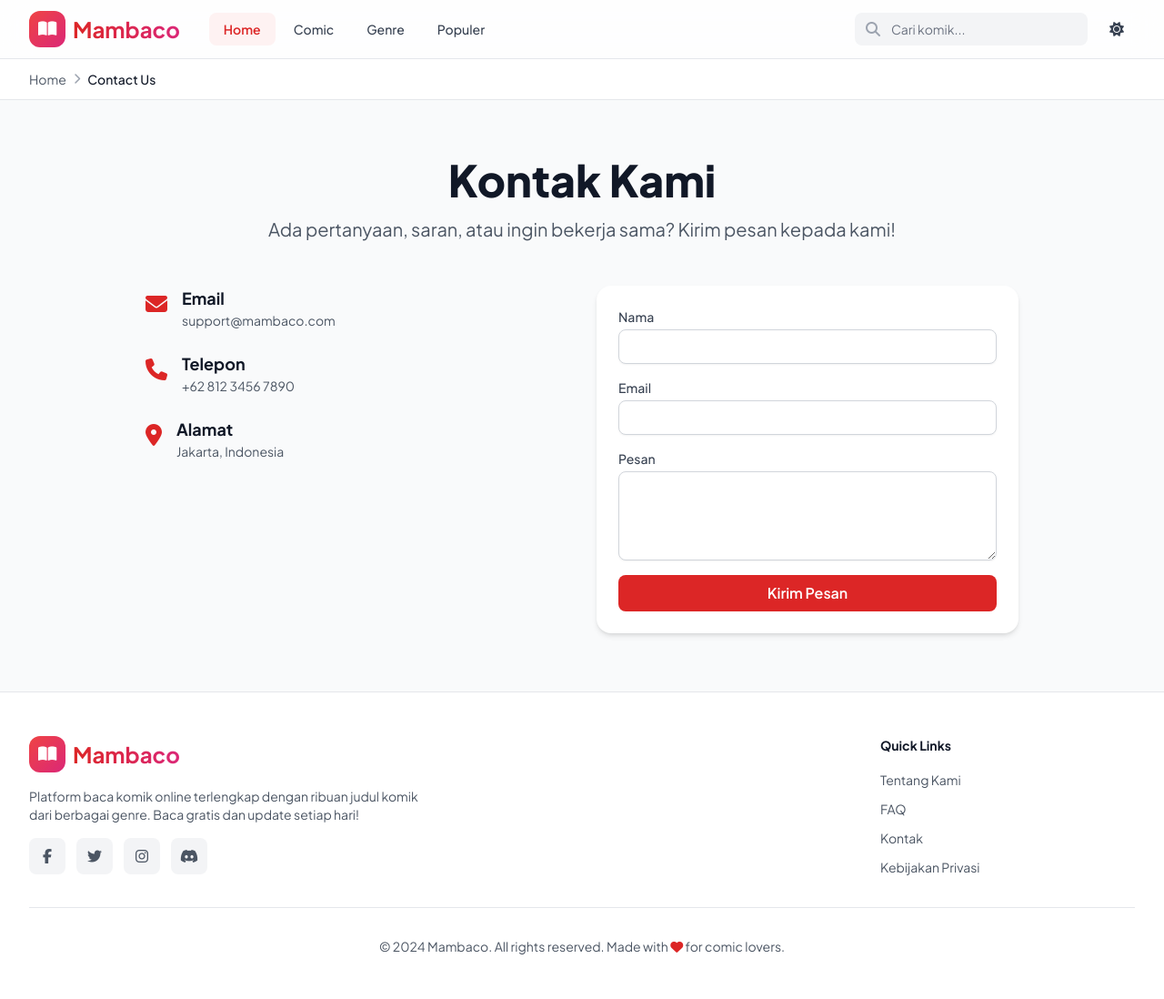
After one commit to syahroel712/project-baca-komik, a Laravel app: page /contact in a window 1280 px wide. The commit adds this page. Shown: the whole page at 91% size. Run offline with Laravel 12, Linux system fonts and the light colour scheme; some libraries are stand-ins or nearby versions.

Commit message:
feat: about, contact, faq & privacy page

```diff
--- /dev/null
+++ b/app/Livewire/About.php
@@ -0,0 +1,13 @@
+<?php
+
+namespace App\Livewire;
+
+use Livewire\Component;
+
+class About extends Component
+{
+    public function render()
+    {
+        return view('livewire.about');
+    }
+}
--- /dev/null
+++ b/app/Livewire/Contact.php
@@ -0,0 +1,13 @@
+<?php
+
+namespace App\Livewire;
+
+use Livewire\Component;
+
+class Contact extends Component
+{
+    public function render()
+    {
+        return view('livewire.contact');
+    }
+}
--- /dev/null
+++ b/app/Livewire/ContactForm.php
@@ -0,0 +1,35 @@
+<?php
+
+namespace App\Livewire;
+
+use Livewire\Component;
+
+class ContactForm extends Component
+{
+    public $name;
+    public $email;
+    public $message;
+    public $success = false;
+
+    protected $rules = [
+        'name' => 'required|string|min:3',
+        'email' => 'required|email',
+        'message' => 'required|string|min:10',
+    ];
+
+    public function submit()
+    {
+        $this->validate();
+
+        // Dummy: kita cuma set success flag
+        $this->success = true;
+
+        // Reset form
+        $this->reset(['name', 'email', 'message']);
+    }
+
+    public function render()
+    {
+        return view('livewire.contact-form');
+    }
+}
--- /dev/null
+++ b/app/Livewire/Faq.php
@@ -0,0 +1,13 @@
+<?php
+
+namespace App\Livewire;
+
+use Livewire\Component;
+
+class Faq extends Component
+{
+    public function render()
+    {
+        return view('livewire.faq');
+    }
+}
--- a/app/Livewire/Home.php
+++ b/app/Livewire/Home.php
@@ -40,7 +40,7 @@ class Home extends Component
             // ->where('is_featured', true) // if you don't have, use
             ->orderByDesc('created_at')
             ->with('genres')
-            ->take(6)
+            ->take(3)
             ->get();
 
         // popular horizontal scroller (week/top) — use views or likes
--- /dev/null
+++ b/app/Livewire/Privacy.php
@@ -0,0 +1,13 @@
+<?php
+
+namespace App\Livewire;
+
+use Livewire\Component;
+
+class Privacy extends Component
+{
+    public function render()
+    {
+        return view('livewire.privacy');
+    }
+}
--- a/resources/views/components/footer.blade.php
+++ b/resources/views/components/footer.blade.php
@@ -38,18 +38,30 @@
             <div>
                 <h4 class="text-sm font-bold text-gray-900 dark:text-white mb-4">Quick Links</h4>
                 <ul class="space-y-2">
-                    <li><a href="#"
-                            class="text-sm text-gray-600 dark:text-gray-400 hover:text-red-600 dark:hover:text-red-400 transition-colors">Tentang
-                            Kami</a></li>
-                    <li><a href="#"
-                            class="text-sm text-gray-600 dark:text-gray-400 hover:text-red-600 dark:hover:text-red-400 transition-colors">FAQ</a>
+                    <li>
+                        <a href="{{ route('about') }}"
+                            class="text-sm text-gray-600 dark:text-gray-400 hover:text-red-600 dark:hover:text-red-400 transition-colors">
+                            Tentang Kami
+                        </a>
                     </li>
-                    <li><a href="#"
-                            class="text-sm text-gray-600 dark:text-gray-400 hover:text-red-600 dark:hover:text-red-400 transition-colors">Kontak</a>
+                    <li>
+                        <a href="{{ route('faq') }}"
+                            class="text-sm text-gray-600 dark:text-gray-400 hover:text-red-600 dark:hover:text-red-400 transition-colors">
+                            FAQ
+                        </a>
                     </li>
-                    <li><a href="#"
-                            class="text-sm text-gray-600 dark:text-gray-400 hover:text-red-600 dark:hover:text-red-400 transition-colors">Kebijakan
-                            Privasi</a></li>
+                    <li>
+                        <a href="{{ route('contact') }}"
+                            class="text-sm text-gray-600 dark:text-gray-400 hover:text-red-600 dark:hover:text-red-400 transition-colors">
+                            Kontak
+                        </a>
+                    </li>
+                    <li>
+                        <a href="{{ route('privacy') }}"
+                            class="text-sm text-gray-600 dark:text-gray-400 hover:text-red-600 dark:hover:text-red-400 transition-colors">
+                            Kebijakan Privasi
+                        </a>
+                    </li>
                 </ul>
             </div>
 
--- /dev/null
+++ b/resources/views/livewire/contact-form.blade.php
@@ -0,0 +1,43 @@
+<div class="bg-white dark:bg-gray-800 rounded-2xl shadow-md p-6 transition-colors duration-300">
+    @if ($success)
+        <div class="mb-4 px-4 py-3 rounded-lg bg-green-100 dark:bg-green-700 text-green-800 dark:text-green-100">
+            Pesan berhasil terkirim!
+        </div>
+    @endif
+
+    <form wire:submit.prevent="submit" class="space-y-4">
+        <div>
+            <label for="name" class="block text-sm font-medium text-gray-700 dark:text-gray-300">Nama</label>
+            <input type="text" id="name" wire:model.defer="name"
+                class="mt-1 block w-full rounded-lg border border-gray-300 dark:border-gray-700 bg-white dark:bg-gray-900 text-gray-900 dark:text-white shadow-sm focus:ring-red-500 focus:border-red-500 sm:text-sm p-2">
+            @error('name')
+                <span class="text-red-600 text-sm">{{ $message }}</span>
+            @enderror
+        </div>
+
+        <div>
+            <label for="email" class="block text-sm font-medium text-gray-700 dark:text-gray-300">Email</label>
+            <input type="email" id="email" wire:model.defer="email"
+                class="mt-1 block w-full rounded-lg border border-gray-300 dark:border-gray-700 bg-white dark:bg-gray-900 text-gray-900 dark:text-white shadow-sm focus:ring-red-500 focus:border-red-500 sm:text-sm p-2">
+            @error('email')
+                <span class="text-red-600 text-sm">{{ $message }}</span>
+            @enderror
+        </div>
+
+        <div>
+            <label for="message" class="block text-sm font-medium text-gray-700 dark:text-gray-300">Pesan</label>
+            <textarea id="message" rows="4" wire:model.defer="message"
+                class="mt-1 block w-full rounded-lg border border-gray-300 dark:border-gray-700 bg-white dark:bg-gray-900 text-gray-900 dark:text-white shadow-sm focus:ring-red-500 focus:border-red-500 sm:text-sm p-2"></textarea>
+            @error('message')
+                <span class="text-red-600 text-sm">{{ $message }}</span>
+            @enderror
+        </div>
+
+        <div>
+            <button type="submit"
+                class="w-full px-4 py-2 bg-red-600 text-white font-semibold rounded-lg hover:bg-red-700 transition-colors">
+                Kirim Pesan
+            </button>
+        </div>
+    </form>
+</div>
--- /dev/null
+++ b/resources/views/livewire/contact.blade.php
@@ -0,0 +1,56 @@
+<div>
+    <!-- Breadcrumb -->
+    <div class="bg-white dark:bg-gray-800 border-b border-gray-200 dark:border-gray-700 transition-colors duration-300">
+        <div class="max-w-7xl mx-auto px-4 sm:px-6 lg:px-8 py-3">
+            <div class="flex items-center space-x-2 text-sm">
+                <a href="{{ route('home') }}"
+                    class="text-gray-600 dark:text-gray-400 hover:text-red-600 dark:hover:text-red-400">Home</a>
+                <i class="fas fa-chevron-right text-gray-400 text-xs"></i>
+                <span class="text-gray-900 dark:text-white font-medium">Contact Us</span>
+            </div>
+        </div>
+    </div>
+
+    <!-- Main Content -->
+    <section class="py-16 bg-gray-50 dark:bg-gray-900 transition-colors duration-300">
+        <div class="max-w-5xl mx-auto px-4 sm:px-6 lg:px-8">
+            <div class="text-center mb-12">
+                <h1 class="text-4xl md:text-5xl font-extrabold text-gray-900 dark:text-white mb-4">Kontak Kami</h1>
+                <p class="text-lg md:text-xl text-gray-600 dark:text-gray-300">
+                    Ada pertanyaan, saran, atau ingin bekerja sama? Kirim pesan kepada kami!
+                </p>
+            </div>
+
+            <div class="grid grid-cols-1 md:grid-cols-2 gap-8">
+                <!-- Contact Info -->
+                <div class="space-y-6">
+                    <div class="flex items-start space-x-4">
+                        <i class="fas fa-envelope text-red-600 text-2xl mt-1"></i>
+                        <div>
+                            <h3 class="text-lg font-bold text-gray-900 dark:text-white">Email</h3>
+                            <p class="text-gray-600 dark:text-gray-400 text-sm">support@mambaco.com</p>
+                        </div>
+                    </div>
+                    <div class="flex items-start space-x-4">
+                        <i class="fas fa-phone text-red-600 text-2xl mt-1"></i>
+                        <div>
+                            <h3 class="text-lg font-bold text-gray-900 dark:text-white">Telepon</h3>
+                            <p class="text-gray-600 dark:text-gray-400 text-sm">+62 812 3456 7890</p>
+                        </div>
+                    </div>
+                    <div class="flex items-start space-x-4">
+                        <i class="fas fa-map-marker-alt text-red-600 text-2xl mt-1"></i>
+                        <div>
+                            <h3 class="text-lg font-bold text-gray-900 dark:text-white">Alamat</h3>
+                            <p class="text-gray-600 dark:text-gray-400 text-sm">Jakarta, Indonesia</p>
+                        </div>
+                    </div>
+                </div>
+
+                <!-- Contact Form -->
+                <livewire:contact-form />
+
+            </div>
+        </div>
+    </section>
+</div>
--- a/routes/web.php
+++ b/routes/web.php
@@ -1,13 +1,22 @@
 <?php
 
+use App\Livewire\About;
 use App\Livewire\ComicList;
 use App\Livewire\ComicShow;
+use App\Livewire\Contact;
+use App\Livewire\Faq;
 use App\Livewire\Home;
+use App\Livewire\Privacy;
 use App\Livewire\Reader;
 use Illuminate\Support\Facades\Route;
 
 
 Route::get('/', Home::class)->name('home');
+Route::get('/about', About::class)->name('about');
+Route::get('/contact', Contact::class)->name('contact');
+Route::get('/privacy', Privacy::class)->name('privacy');
+Route::get('/faq', Faq::class)->name('faq');
+
 Route::get('/comic', ComicList::class)->name('comic');
 Route::get('/comic/{slug}', ComicShow::class)->name('comic.show');
 Route::get('/comic/{comic_slug}/chapter/{number}/read', Reader::class)->name('reader');
```
Also changed, not shown: resources/views/livewire/about.blade.php (added, +63 -0 lines), resources/views/livewire/faq.blade.php (added, +87 -0 lines), resources/views/livewire/privacy.blade.php (added, +61 -0 lines).
